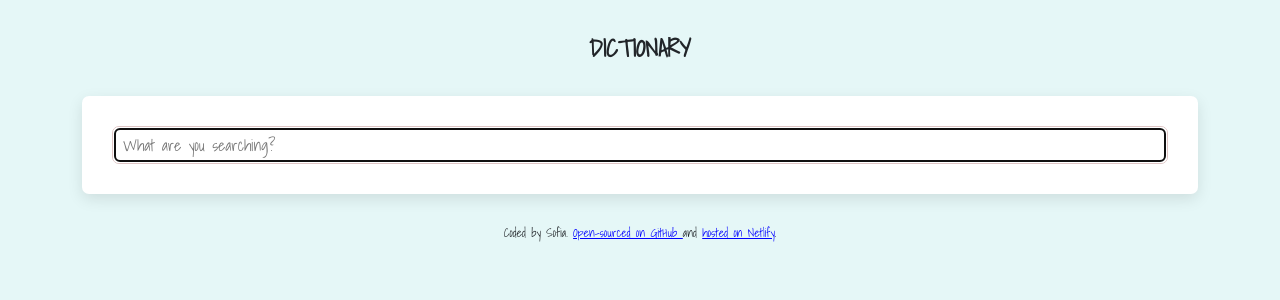
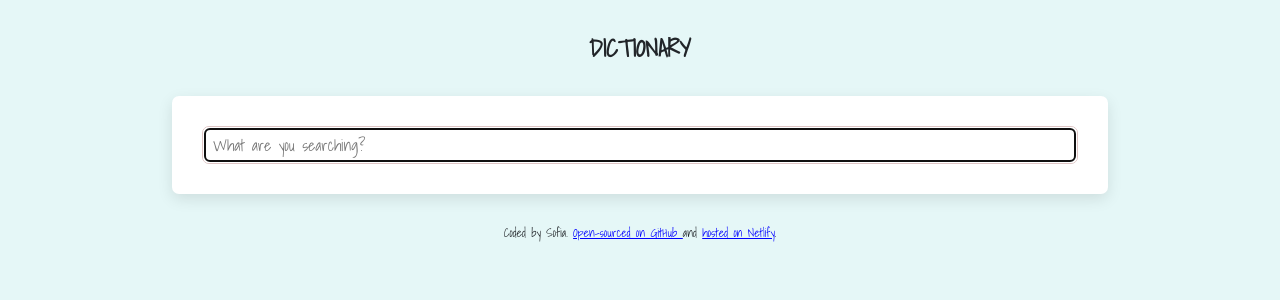
Before and after one commit to SoHo21/dictionary-project, a React (Create React App) app: page / in a window 1280 px wide. Shown: the top 300 px of the page. Built offline with nearby package versions, Linux system fonts and the light colour scheme.

Commit message:
Restyled the look of the application

```diff
--- a/src/App.css
+++ b/src/App.css
@@ -5,6 +5,11 @@ body {
 
 a {
   color: blue;
+}
+
+.App {
+  max-width: 960px;
+  margin: 0 auto;
 }
 
 .App-header {
--- a/src/Meaning.js
+++ b/src/Meaning.js
@@ -11,13 +11,15 @@ export default function Meaning(props) {
             {props.meaning.definitions.map(function (definition, index) {
                 return(
                 <div key={index}>
+                    <hr/>
                     <div className="definition">
-                     {definition.definition}
+                     <strong>Definition:</strong> {definition.definition}
                      </div>
                      <div className="example">
-                     {definition.example}
+                     <strong>Example:</strong> {definition.example}
                      </div>
                      <Synonyms synonyms={definition.synonyms} />
+                     <hr/>
                 </div>
                 );
             })}
--- a/src/Synonyms.js
+++ b/src/Synonyms.js
@@ -5,7 +5,7 @@ export default function Synonyms(props) {
     if (props.synonyms) {
         return (
         <ul className="Synonyms">
-            {props.synonyms.map(function (synonym, index){
+            <strong>Synonyms:</strong> {props.synonyms.map(function (synonym, index){
                 return (
                     <li key={index}>
                        {synonym}
```
